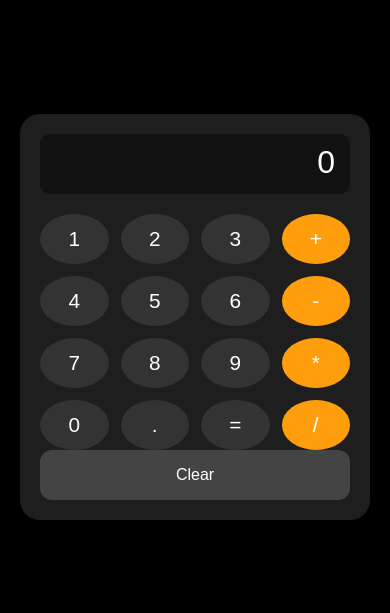
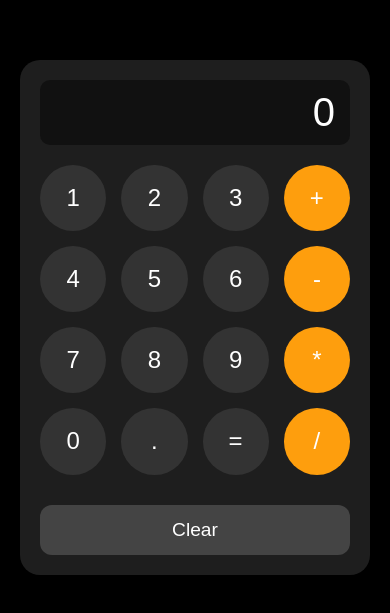
Before and after one commit to indhujeyaraman/Calculator, a plain HTML site: page index.html in a window 390 px wide. Shown: the part 105-718 px from the top of the page. Drawn offline with Linux system fonts and the light colour scheme.

Commit message:
Update style.css

```diff
--- a/style.css
+++ b/style.css
@@ -1,4 +1,3 @@
-/* Reset and base styles */
 * {
   margin: 0;
   padding: 0;
@@ -15,17 +14,15 @@ body {
   padding: 20px;
 }
 
-/* Calculator container (box) */
 .calculator-box {
   background-color: #1e1e1e;
   padding: 20px;
   border-radius: 20px;
   box-shadow: 0 8px 20px rgba(0, 0, 0, 0.6);
-  max-width: 400px;
+  max-width: 350px;
   width: 100%;
 }
 
-/* Display */
 .calculation {
   color: white;
   font-size: 2.5rem;
@@ -38,30 +35,32 @@ body {
   overflow-x: auto;
 }
 
-/* Buttons grid */
+/* Buttons grid with spacing below and above */
 .buttons-grid {
   display: grid;
   grid-template-columns: repeat(4, 1fr);
-  gap: 12px;
+  gap: 15px;
+  margin-bottom: 20px;
 }
 
-/* Button styles */
+/* Perfect round buttons */
 button {
   font-size: 1.5rem;
+  color: white;
   border: none;
-  height: 60px;
-  width: 100%;
-  color: white;
+  aspect-ratio: 1 / 1; /* Makes buttons perfectly round */
   border-radius: 50%;
   background-color: #333;
   cursor: pointer;
   transition: background-color 0.2s;
+  width: 100%;
 }
 
 button:hover {
   background-color: #444;
 }
 
+/* Orange buttons for operators */
 .orange-button {
   background-color: #fe9e0d;
 }
@@ -70,26 +69,12 @@ button:hover {
   background-color: #ffae32;
 }
 
+/* Clear button: spans full row, with space above */
 .clear-button {
   grid-column: span 4;
   background-color: #444;
   font-size: 1.2rem;
   border-radius: 12px;
   height: 50px;
+  margin-top: 10px;
 }
-
-/* Media Queries for Responsive Design */
-@media (max-width: 600px) {
-  .calculation {
-    font-size: 2rem;
-  }
-
-  button {
-    font-size: 1.3rem;
-    height: 50px;
-  }
-
-  .clear-button {
-    font-size: 1rem;
-  }
-}
```
